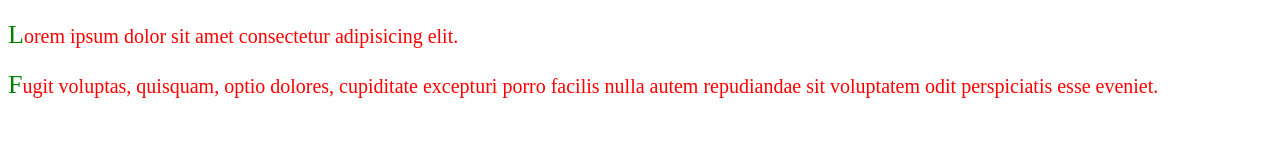
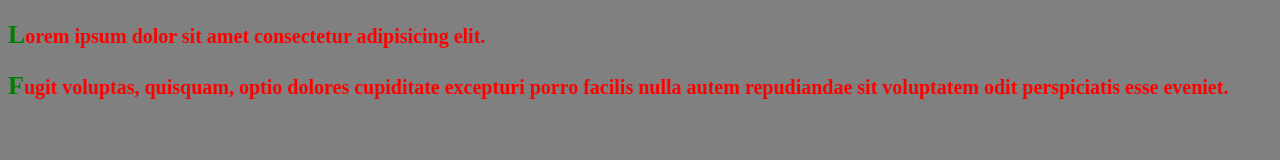
Before and after one commit to gizmovit/123, a plain HTML site: page css practik/assets/css/index.html in a window 1280 px wide. Drawn offline with Linux system fonts and the light colour scheme.

Commit message:
font-weight

```diff
--- a/css practik/assets/css/style.css
+++ b/css practik/assets/css/style.css
@@ -1,9 +1,14 @@
+*{
+    background-color:grey;
+}
 body{
     font-size: 20px;
+    font-weight: bold;
+    line-height: 30px;
     color:red ;
 }
 p::first-letter{
     font-size: 26px;
     color: green;
-    line-height: 30px;
+
 }
```
Also changed, not shown: css practik/assets/css/index.html (+1 -1 lines).
